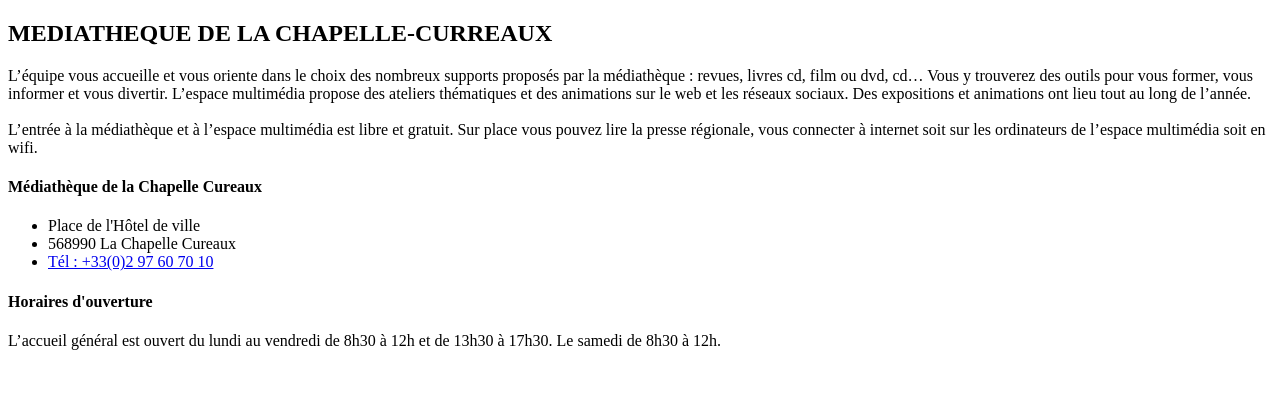
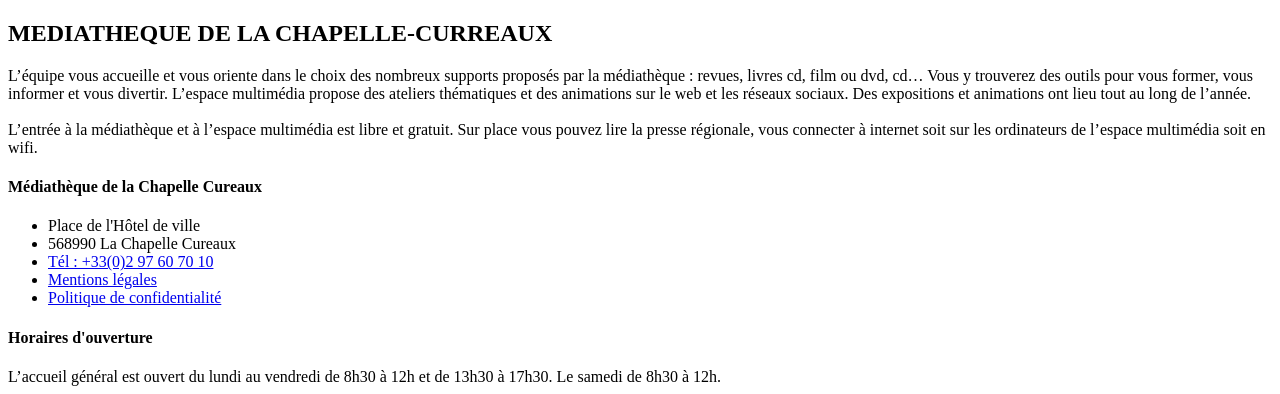
Before and after one commit to Gmayer111/Mediatheque, a Symfony app: template templates/Home/home.html.twig in a window 1280 px wide; the page is wider, and only the part inside the window is pictured. Shown: the part 779-1173 px from the top of that part. Before the commit the page ends 1129 px from the top of that part, so only its background shows below. Run offline with Twig, Linux system fonts and the light colour scheme; the template is opened without the code that fills it, so the values that code supplies are empty; some libraries are stand-ins or nearby versions; some web fonts are replaced.

Commit message:
check issue uplaod

```diff
--- a/templates/base.html.twig
+++ b/templates/base.html.twig
@@ -78,6 +78,8 @@
                     <li>Place de l'Hôtel de ville</li>
                     <li>568990 La Chapelle Cureaux</li>
                     <li><a href="tel:(0)2 97 60 70 10">Tél : +33(0)2 97 60 70 10</a></li>
+                    <li><a href="#">Mentions légales</a></li>
+                    <li><a href="#">Politique de confidentialité</a></li>
                 </ul>
             </div>
             <div class="col-7 col-md-4 m-5">
```
